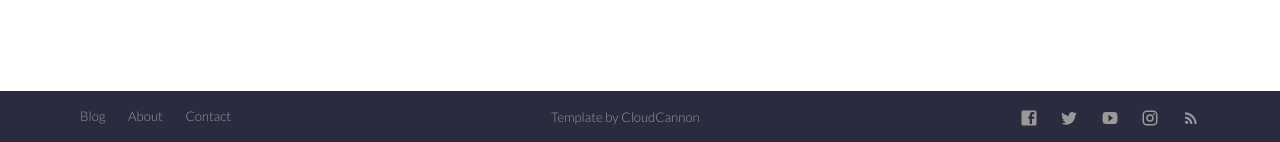
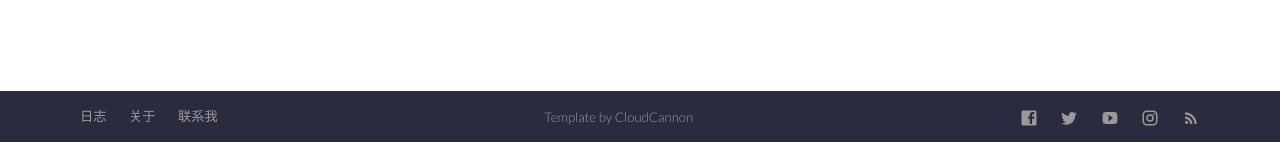
Before and after one commit to nxmtj/nxmtj.github.io, a Jekyll site: the page built from about.html, in a window 1280 px wide and 900 px high, scrolled down 875 px. Shown: the part 755-897 px from the top of the window. Built offline with Jekyll 4.4.1, drawn with Linux system fonts in a browser that asks for light colours; nearby versions of some CDN libraries.

Commit message:
首次提交4

```diff
--- a/_data/footer.yml
+++ b/_data/footer.yml
@@ -1,9 +1,9 @@
 left_links:
-  - name: Blog
+  - name: 日志
     link: /blog/
-  - name: About
+  - name: 关于
     link: /about/
-  - name: Contact
+  - name: 联系我
     link: /contact/
 right_links:
   - name:
--- a/index.html
+++ b/index.html
@@ -9,8 +9,8 @@ bottom_image: https://unsplash.it/2000/1322?a=.png
 	<div class="inner-hero text-container">
 		<div class="hero-text-container">
 			<h1 class="editable">欢迎来到我的博客</h1>
-			<p class="subtext editable">Frisco helps you find new friends with common interests. Search for a new Tennis partner, find a baking side-kick or befriend a new drinking buddy.</p>
-			<div class="cta button alt"><a href="#">Join Now</a></div>
+			<p class="subtext editable">昨日衣蟒戴玉，大家都说荣耀，可脱衣就寝，只是一身穷骨头，何曾添得分毫？所以，荣辱不在人，人自迷耳。</p>
+
 		</div>
 	</div>
 	<div class="learn-more"><a href="#learn-more">Learn more <span class="arrow">&#x25BC;</span></a></div>
```
